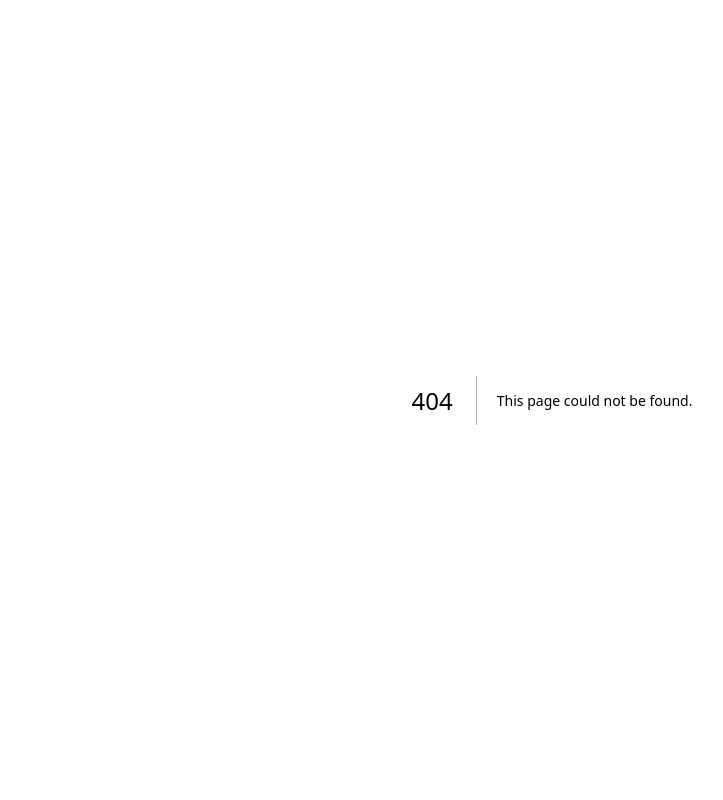
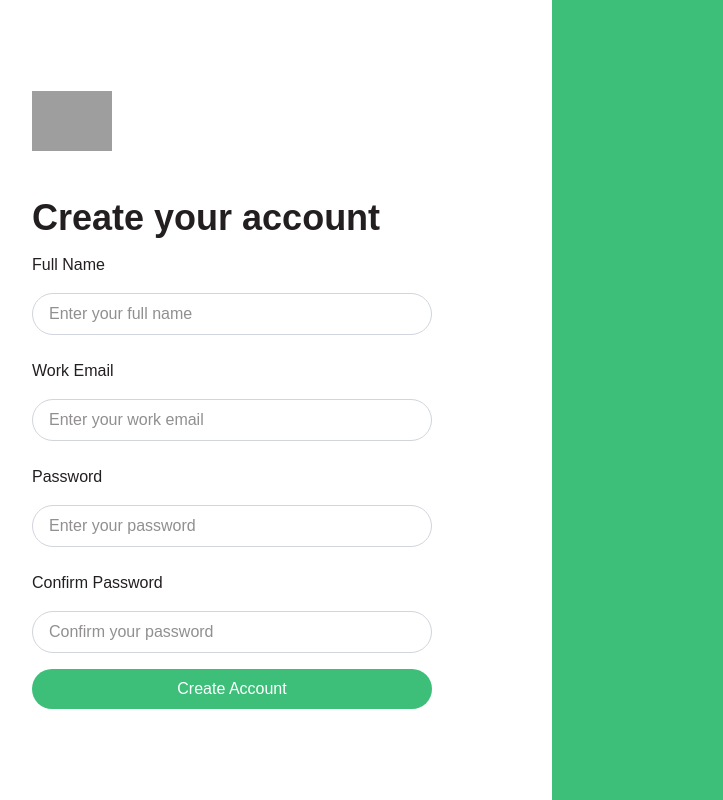
Before and after one commit to COS301-SE-2026/Veritas-Lab, a Next.js app in the folder frontend/: page /register in a window 1280 px wide. Before the commit this address had no page. Shown: the whole page, without its empty margins (88-811 px from the left). Built offline with nearby package versions, Linux system fonts and the light colour scheme; grey boxes are pictures that could not be loaded.

Commit message:
Created the register page styling

```diff
--- /dev/null
+++ b/frontend/src/app/register/page.tsx
@@ -0,0 +1,18 @@
+import React from 'react';
+import RegisterForm from '@/components/common/registerForm';
+import Image from 'next/image';
+import Logo from '../../../public/VL_Logo.svg';
+
+export default function Register() {
+    return (
+        <div className="grid grid-cols-2 min-h-screen ">
+            <div className="flex flex-col justify-center px-30 bg-white">
+                <div className="mb-10">
+                    <Image src={Logo} alt="Veritas Lab Logo" width={80} height={80} />
+                </div>
+                <RegisterForm />
+            </div>
+            <div className="bg-[#3DBF79]" />
+        </div>
+    );
+}
--- /dev/null
+++ b/frontend/src/components/common/registerForm.tsx
@@ -0,0 +1,27 @@
+'use client';
+import React from 'react';
+import Label from '../ui/label';
+import Input from '../ui/input';
+import Button from '../ui/button';
+export default function RegisterForm() {
+
+        return (
+            <>
+            <div className="flex flex-col justify-center ">
+                <div className="text-[36px] font-bold text-[#231F20] justify-left items-left">Create your account</div>
+                <form className="flex flex-col gap-4 w-full text-[#231F20]">
+                    <Label text="Full Name" htmlFor="name" className="font-medium mt-2" />
+                    <Input id="name" type="text" placeholder="Enter your full name" className="border border-gray-300 rounded-full py-2 px-4 focus:outline-none focus:ring-2 focus:ring-[#3DBF79]" />
+                    <Label text="Work Email" htmlFor="email" className="font-medium mt-2" />
+                    <Input id="email" type="email" placeholder="Enter your work email" className="border border-gray-300 rounded-full py-2 px-4 focus:outline-none focus:ring-2 focus:ring-[#3DBF79]" />
+                    <Label text="Password" htmlFor="password" className="font-medium mt-2" />
+                    <Input id="password" type="password" placeholder="Enter your password" className="border border-gray-300 rounded-full py-2 px-4 focus:outline-none focus:ring-2 focus:ring-[#3DBF79]" />
+                    <Label text="Confirm Password" htmlFor="confirmPassword" className="font-medium mt-2" />
+                    <Input id="confirmPassword" type="password" placeholder="Confirm your password" className="border border-gray-300 rounded-full py-2 px-4 focus:outline-none focus:ring-2 focus:ring-[#3DBF79]" />
+                    <Button text="Create Account" onClick={() => {}} type="submit" variant="submit" />
+                </form>
+            </div>
+            </>
+        );
+
+}
```
